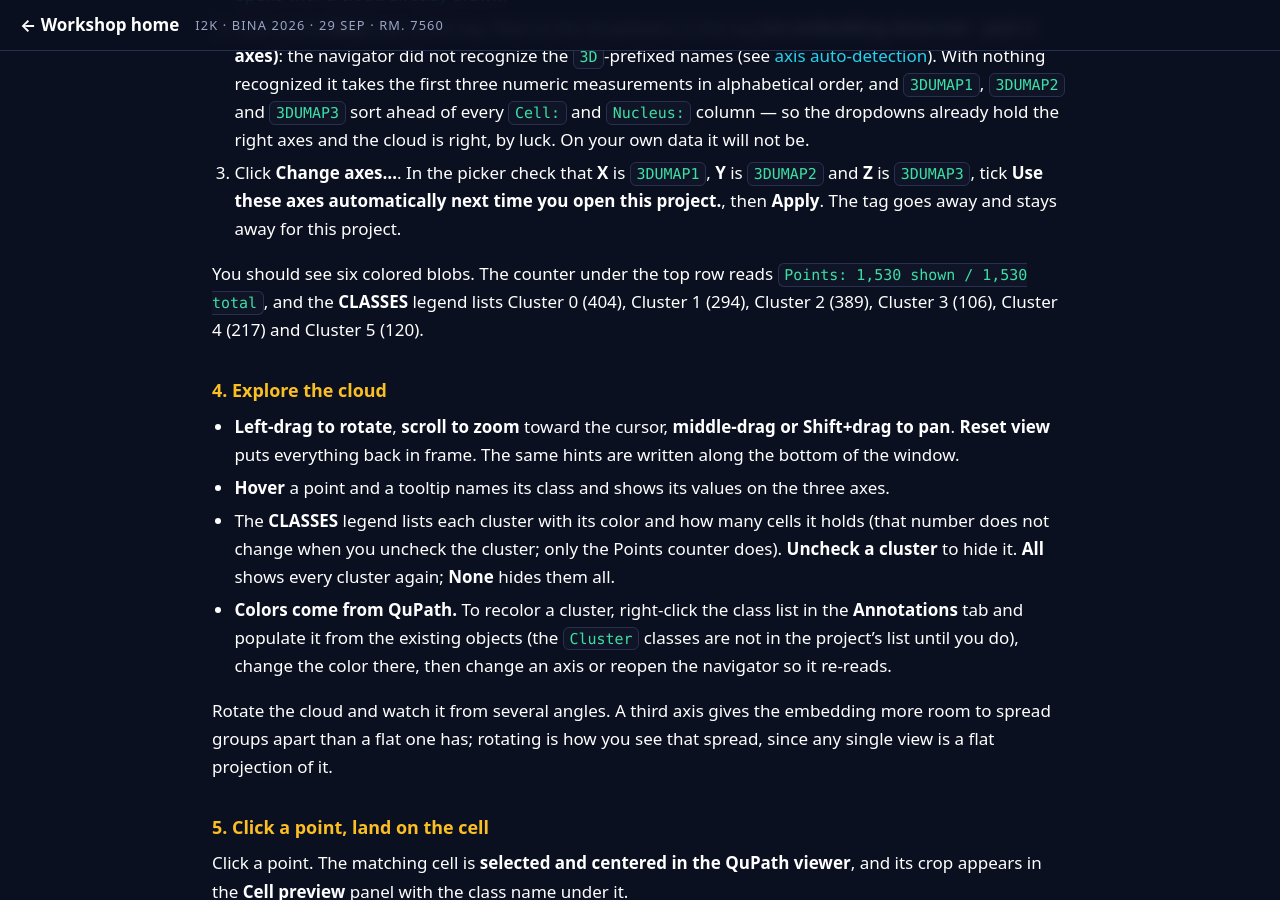
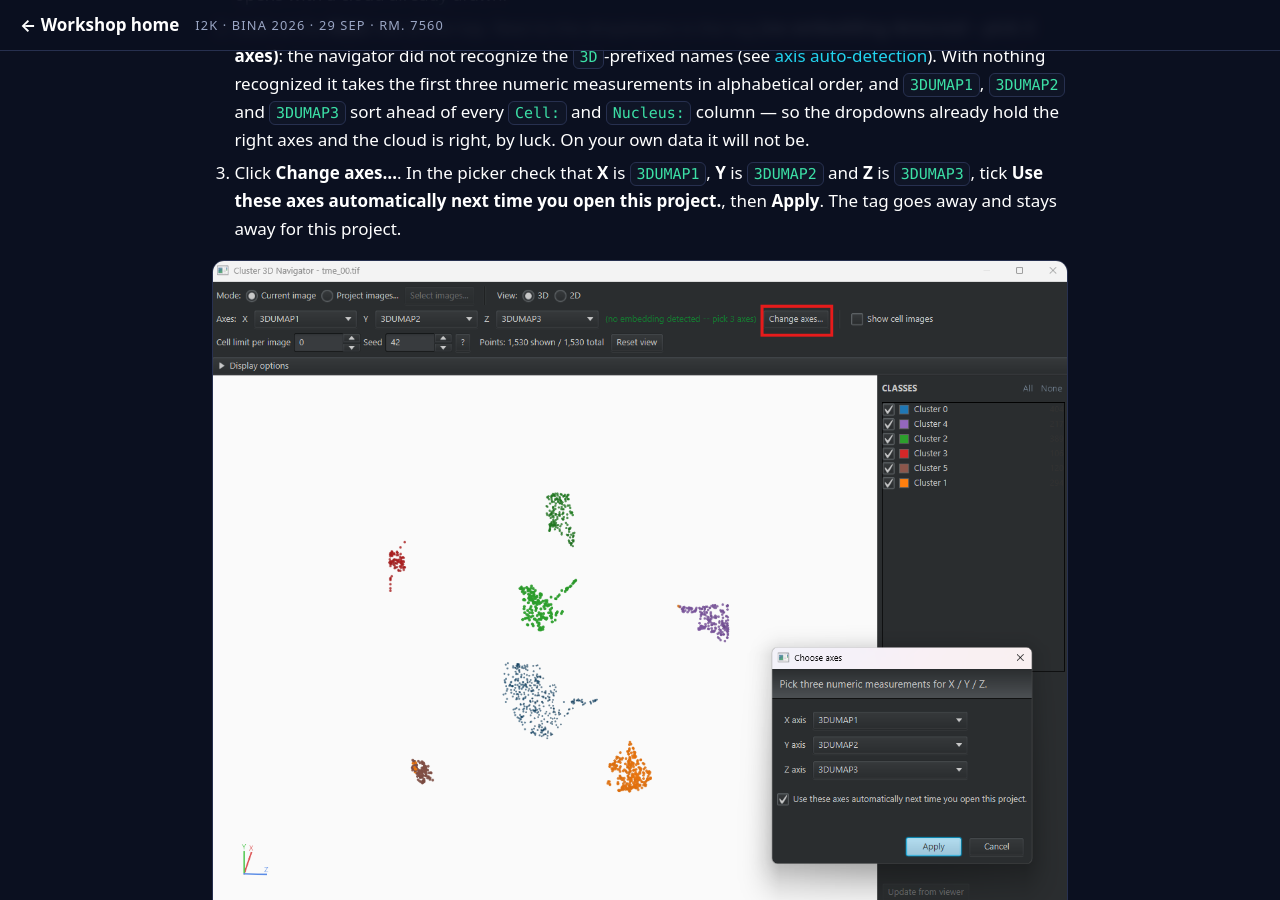
Before and after one commit to MichaelSNelson/BINA-I2K-2026-QuPath-Extensions, a Jekyll site: the page built from docs/04-cluster-3d-navigator.md, in a window 1280 px wide and 900 px high, scrolled down 3107 px. Built offline with Jekyll 4.4.1, drawn with Linux system fonts in a browser that asks for light colours.

Commit message:
Guide 04: Change axes screenshot in step 3
Claude-Session: https://claude.ai/code/session_01KwiACUr5MacuDvqp74c96o

```diff
--- a/docs/04-cluster-3d-navigator.md
+++ b/docs/04-cluster-3d-navigator.md
@@ -127,7 +127,7 @@ cells.
    **Z** is `3DUMAP3`, tick **Use these axes automatically next time you open this project.**,
    then **Apply**. The tag goes away and stays away for this project.
 
-<!-- TODO: Add screenshot — the Axes row with the "(no embedding detected)" tag, then the Change axes picker with 3DUMAP1/2/3 -->
+<img src="../images/cluster-3d-navigator/change-axes.png" alt="The Cluster 3D Navigator window on tme_00. The Axes row reads X 3DUMAP1, Y 3DUMAP2, Z 3DUMAP3 with the green tag no embedding detected, pick 3 axes beside it; the Change axes button is outlined in red. The counter reads Points: 1,530 shown / 1,530 total. Six separate colored blobs of points fill the middle and the CLASSES legend lists Cluster 0 to Cluster 5. In the lower right, a Choose axes dialog reads Pick three numeric measurements for X / Y / Z, with X axis 3DUMAP1, Y axis 3DUMAP2, Z axis 3DUMAP3, the box Use these axes automatically next time you open this project ticked, and Apply and Cancel buttons" width="1000">
 
 You should see six colored blobs. The counter under the top row reads
 `Points: 1,530 shown / 1,530 total`, and the **CLASSES** legend lists Cluster 0 (404),
```
Also changed, not shown: images/cluster-3d-navigator/change-axes.png (added).
